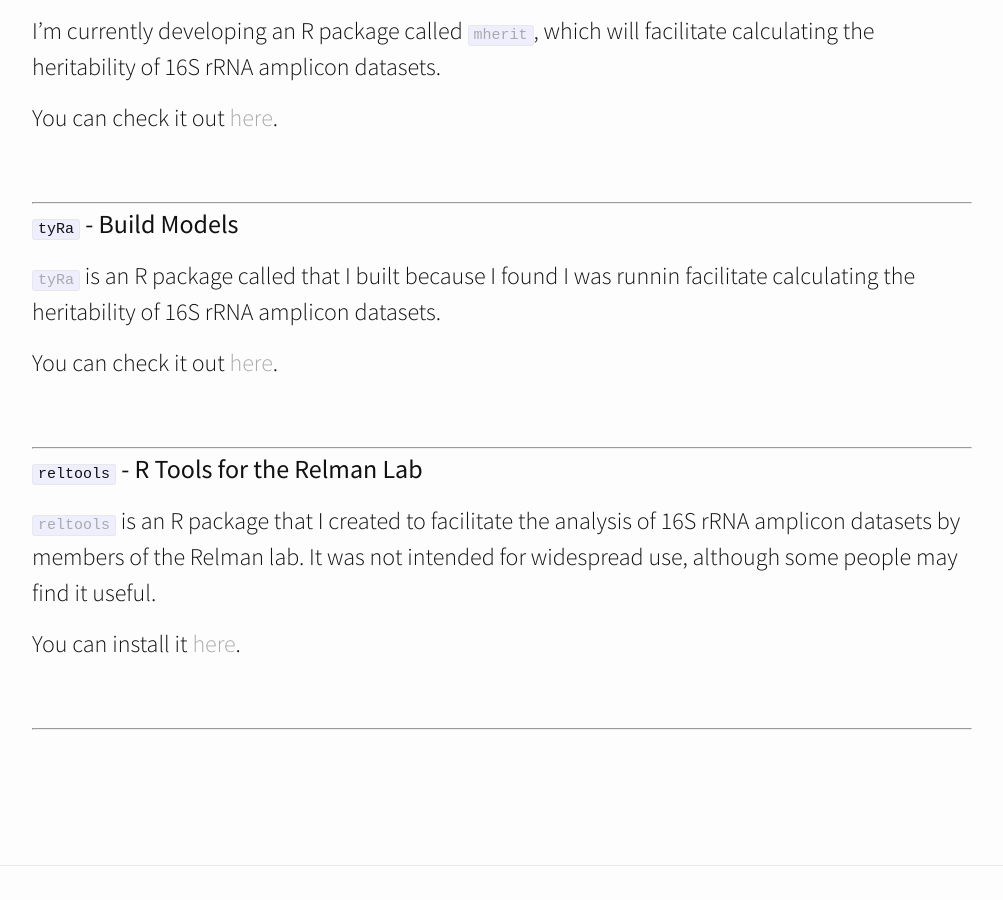
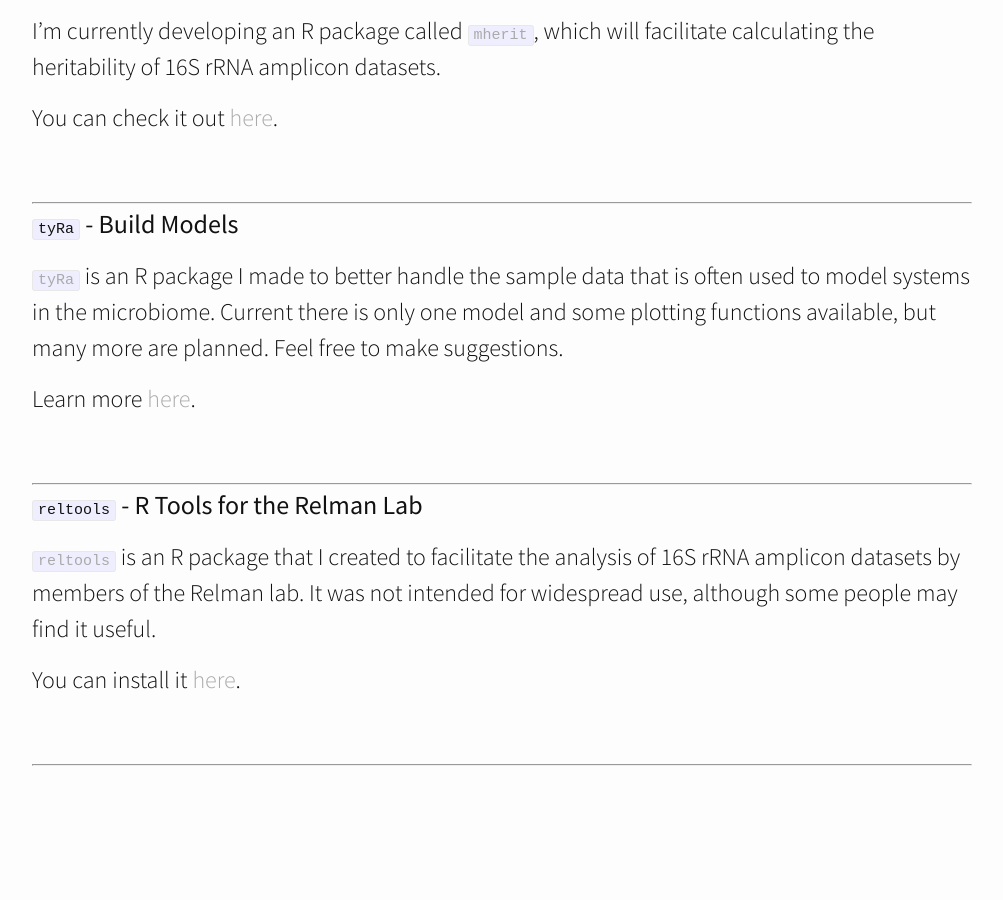
Before and after one commit to DanielSprockett/danielsprockett.github.io, a Jekyll site: the page built from software.md, in a window 1280 px wide and 900 px high, scrolled down 452 px. Shown: the whole window, without its empty margins (138-1141 px from the left). Built offline with Jekyll 4.4.1, drawn with Linux system fonts in a browser that asks for light colours; nearby versions of some CDN libraries.

Commit message:
Update software.md

```diff
--- a/software.md
+++ b/software.md
@@ -23,9 +23,9 @@ You can check it out [here](https://danielsprockett.github.io/mherit/).
 
 <h3><code>tyRa</code> - Build Models</h3>
 
-[<code>tyRa</code>](https://github.com/DanielSprockett/tyRa) is an R package called that I built because I found I was runnin facilitate calculating the heritability of 16S rRNA amplicon datasets.
+[<code>tyRa</code>](https://github.com/DanielSprockett/tyRa) is an R package I made to better handle the sample data that is often used to model systems in the microbiome. Current there is only one model and some plotting functions available, but many more are planned. Feel free to make suggestions.
 
-You can check it out [here](https://danielsprockett.github.io/tyRa/).
+Learn more [here](https://danielsprockett.github.io/tyRa/).
 
 &nbsp;
 
```
